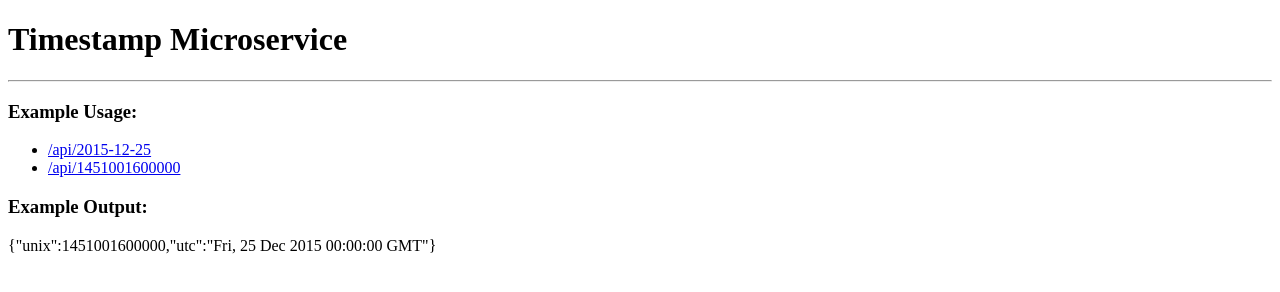
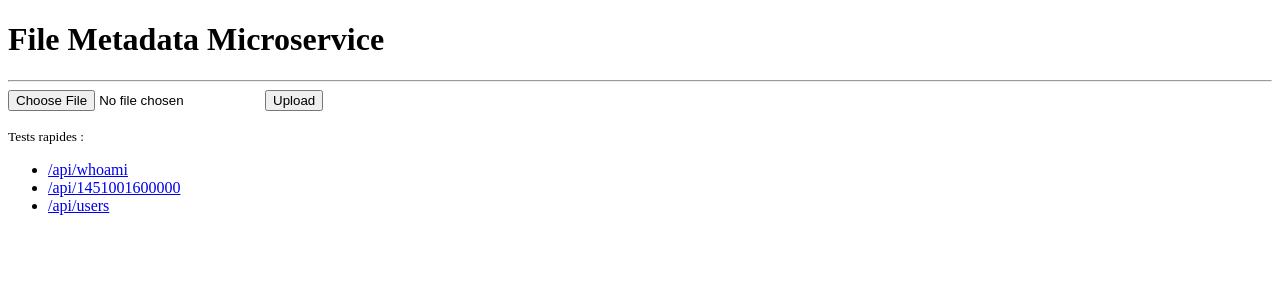
Before and after one commit to iratni-chiraz/mon-timestamp-microservice, a website: page views/index.html in a window 1280 px wide. Drawn offline with Linux system fonts and the light colour scheme.

Commit message:
Update index.html

```diff
--- a/views/index.html
+++ b/views/index.html
@@ -1,17 +1,20 @@
 <!DOCTYPE html>
 <html>
   <head>
-    <title>Timestamp Microservice</title>
+    <title>File Metadata Microservice</title>
   </head>
   <body>
-    <h1>Timestamp Microservice</h1>
+    <h1>File Metadata Microservice</h1>
     <hr>
-    <h3>Example Usage:</h3>
+    <form action="/api/fileanalyse" method="post" enctype="multipart/form-data">
+      <input id="inputfield" type="file" name="upfile">
+      <button type="submit">Upload</button>
+    </form>
+    <p><small>Tests rapides :</small></p>
     <ul>
-      <li><a href="/api/2015-12-25">/api/2015-12-25</a></li>
+      <li><a href="/api/whoami">/api/whoami</a></li>
       <li><a href="/api/1451001600000">/api/1451001600000</a></li>
+      <li><a href="/api/users">/api/users</a></li>
     </ul>
-    <h3>Example Output:</h3>
-    <p>{"unix":1451001600000,"utc":"Fri, 25 Dec 2015 00:00:00 GMT"}</p>
   </body>
 </html>
```
